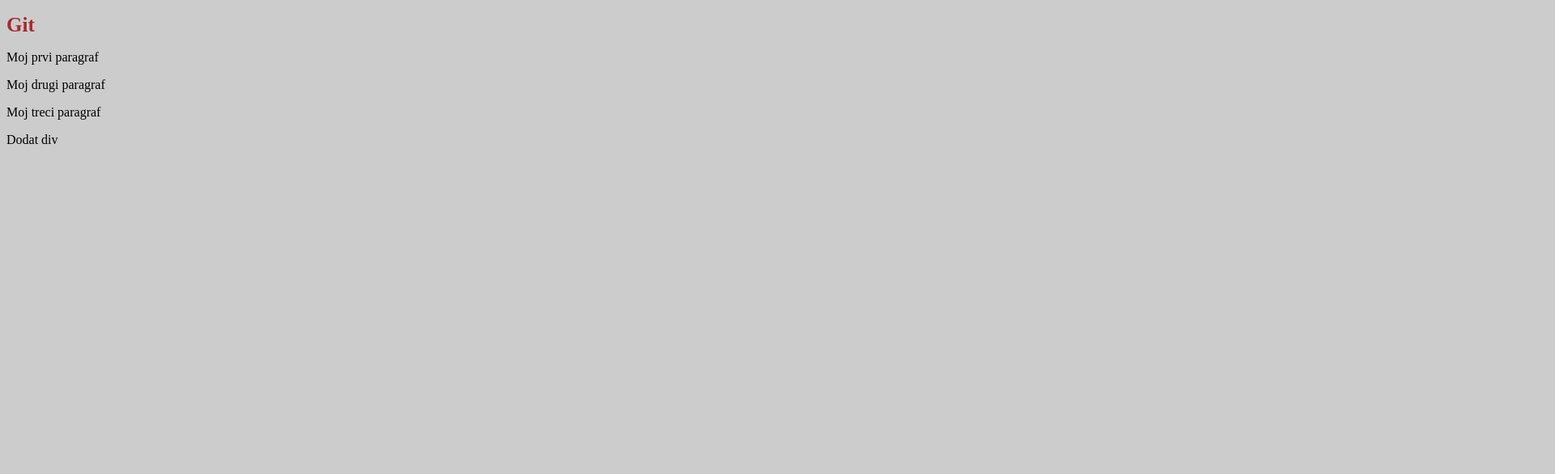
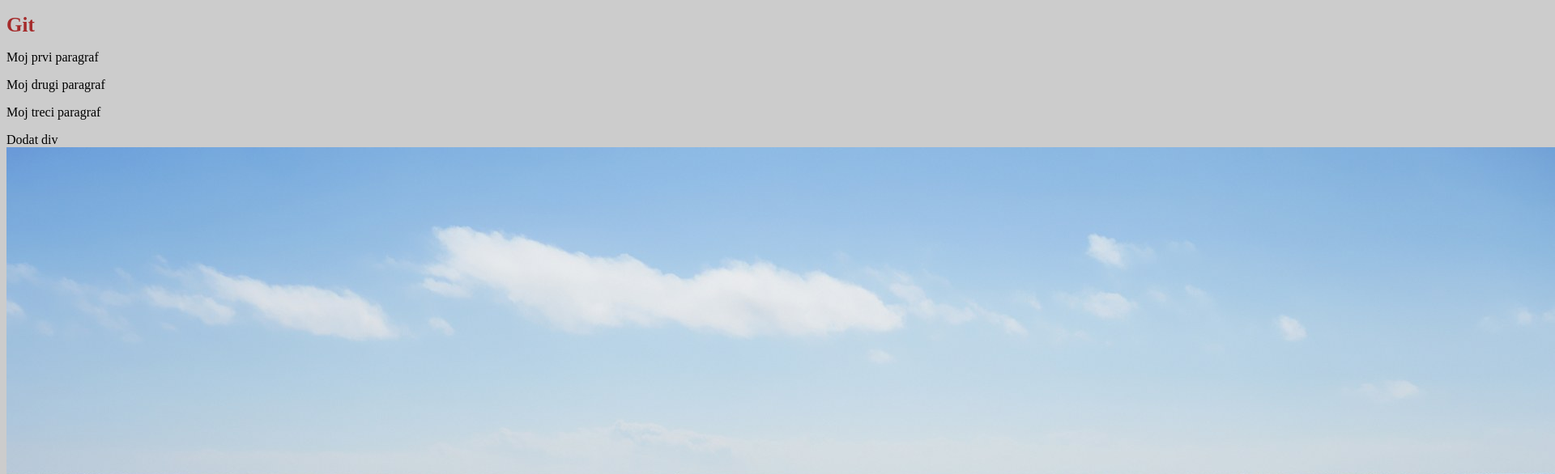
Before and after one commit to nkezic/demo, a plain HTML site: page index.html in a window 1280 px wide. Shown: the top 586 px of the page at 81% size, 1920 px wide, since content can reach past the window. Drawn offline with Linux system fonts and the light colour scheme.

Commit message:
Dodata slika

```diff
--- a/index.html
+++ b/index.html
@@ -18,5 +18,7 @@
         Dodat div
     </div>
 
+    <img src="img/okinawa-scenery-wallpaper.jpg" />
+
 </body>
 </html>
```
Also changed, not shown: img/okinawa-scenery-wallpaper.jpg (added).
